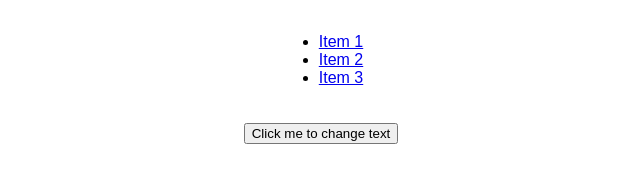
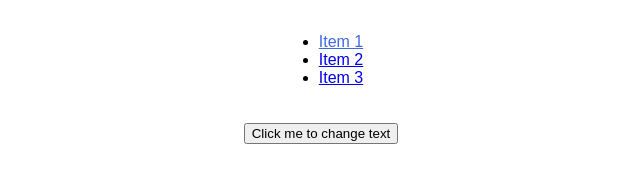
Before and after one commit to tdalal17/ITMD443-lab2, a plain HTML site: page index.html in a window 1280 px wide. In both pictures the pointer is over the link "Item 1". Shown: the part 438-615 px from the top of the page, 319-959 px from the left. Drawn offline with Linux system fonts and the light colour scheme; files whose address does not match are found by name.

Commit message:
made a transition

```diff
--- a/Css/styles.css
+++ b/Css/styles.css
@@ -5,3 +5,7 @@
     gap: 20px;
     font-family: Arial, sans-serif;
 }
+a:hover {
+    transition: color 0.3s;
+    color: royalblue;
+}
```
